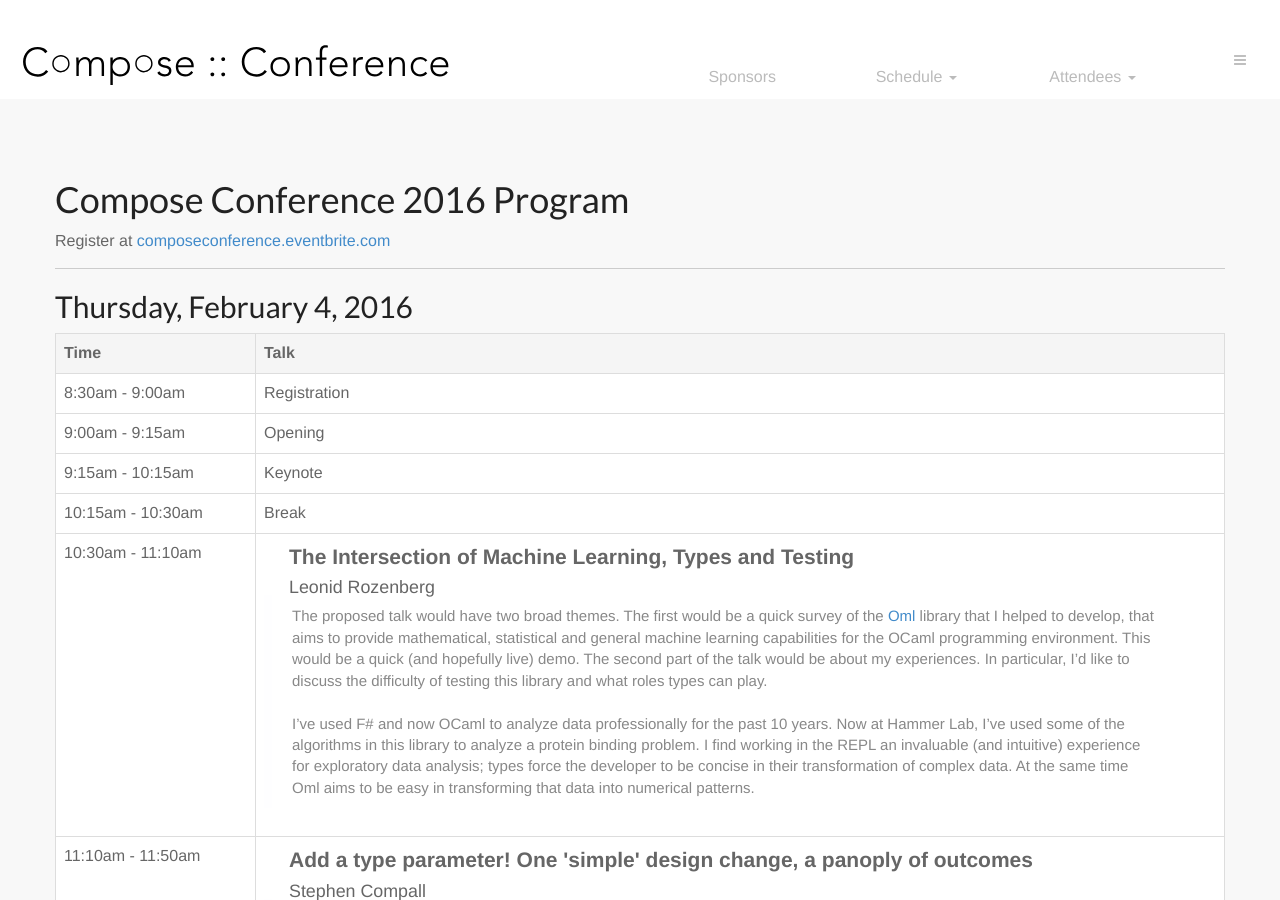
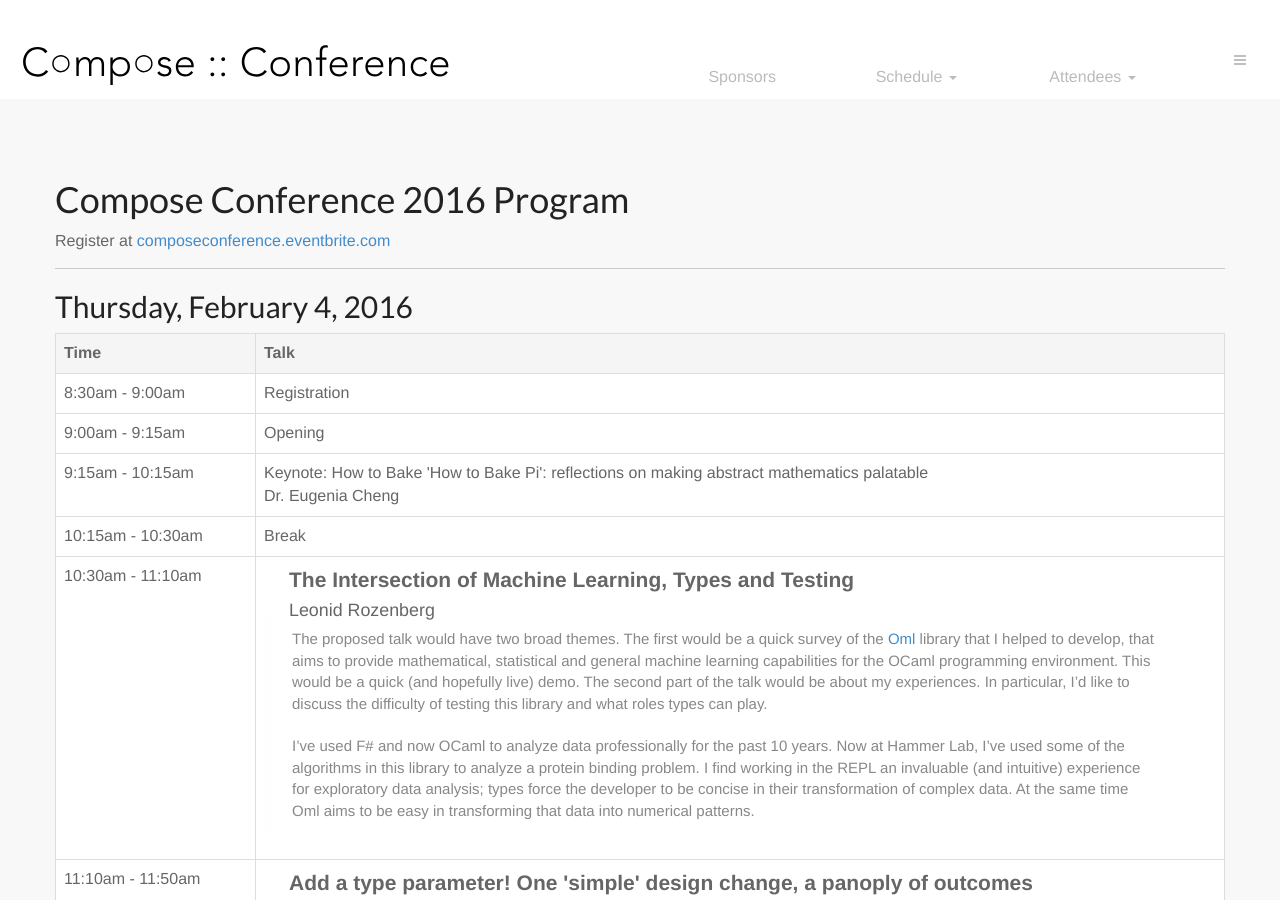
Before and after one commit to ny-haskell/composeconference, a Jekyll site: the page built from 2016/program.md, in a window 1280 px wide and 900 px high. Built offline with Jekyll 4.4.1, drawn with Linux system fonts in a browser that asks for light colours; Markdown is read by kramdown in place of the engine named in the settings.

Commit message:
update keynote info

```diff
--- a/2016/program.md
+++ b/2016/program.md
@@ -15,7 +15,7 @@ Register at <a href="http://composeconference.eventbrite.com">composeconference.
     <tr class="active"><th width="200">Time</th><th>Talk</th></tr>
     <tr><td>8:30am - 9:00am</td><td>Registration</td></tr>
     <tr><td>9:00am - 9:15am</td><td>Opening<br/></td></tr>
-    <tr><td>9:15am - 10:15am</td><td>Keynote<br/></td></tr>
+    <tr><td>9:15am - 10:15am</td><td>Keynote: How to Bake 'How to Bake Pi': reflections on making abstract mathematics palatable<br/>Dr. Eugenia Cheng<br/></td></tr>
     <tr><td>10:15am - 10:30am</td><td>Break<br/></td></tr>
 
 {% assign sorted = (site.data.2016.speakers.speakers | sort: 'start_time') %}
```
